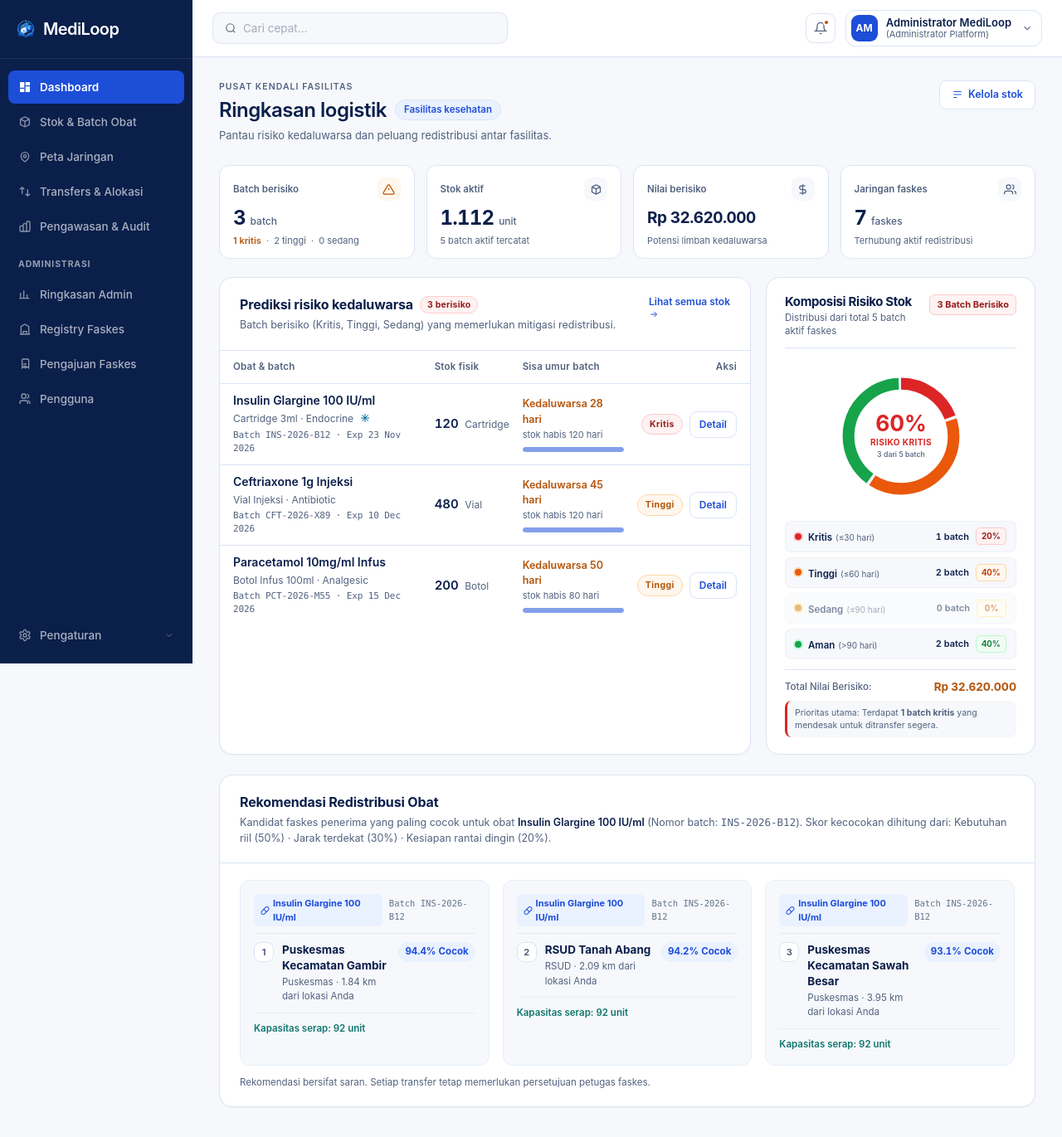
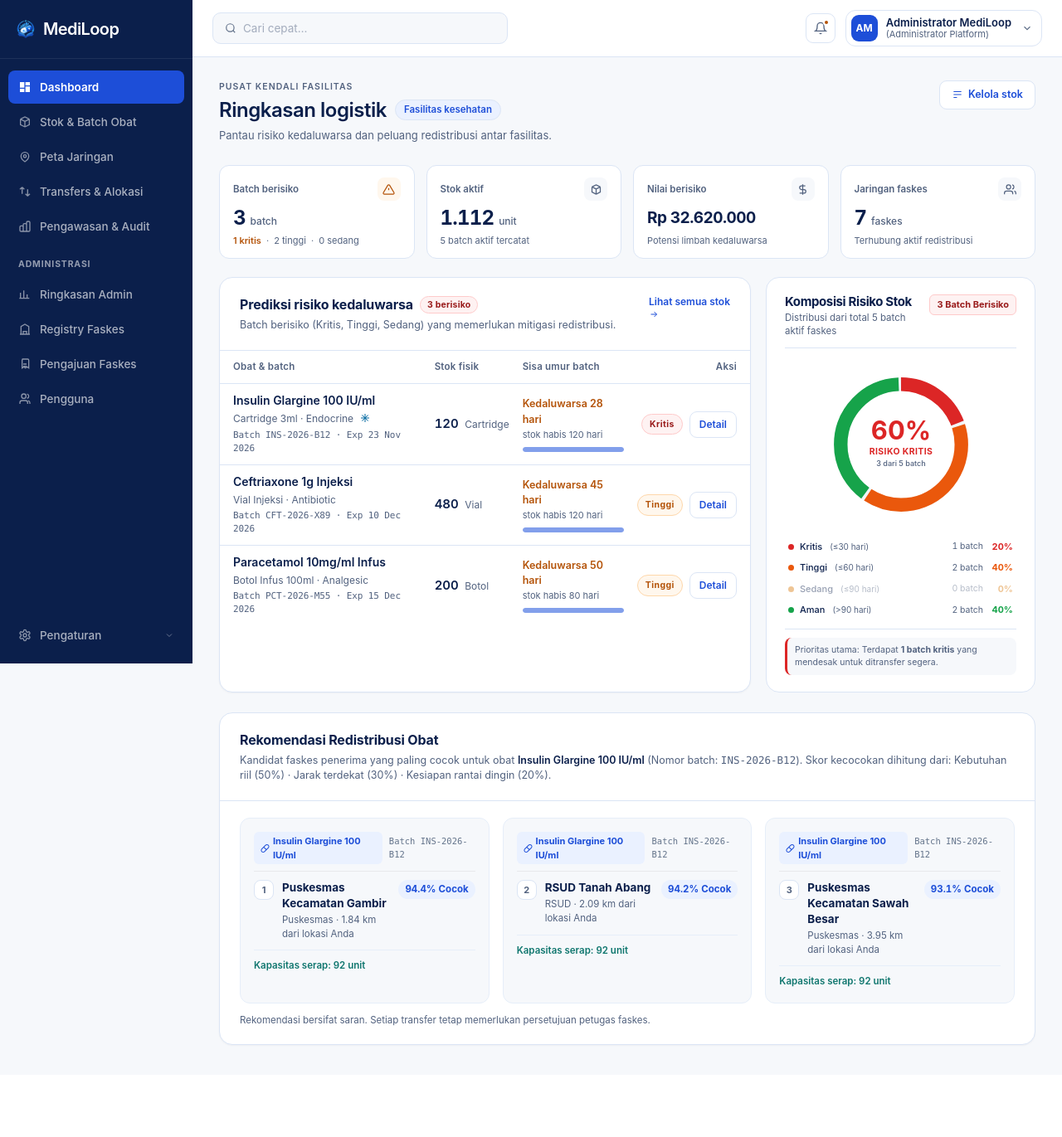
Before and after one commit to EvCamStudio/mediloop, a Laravel app: page /dashboard in a window 1280 px wide. Shown: the whole page at 83% size. After the commit the page ends 1261 px from the top, so only its background shows below. Run offline with Laravel 12, Linux system fonts and the light colour scheme; a user stored in the database is signed in; data comes from the database, SQL or seed files in the repository; style sheets or scripts are compiled from the project's sources; some libraries are stand-ins or nearby versions.

Commit message:
style(dashboard): enlarge donut chart to 200px, make legend slim and compact, and remove duplicate total risk metric

```diff
--- a/resources/views/dashboard.blade.php
+++ b/resources/views/dashboard.blade.php
@@ -20,8 +20,8 @@
     $mediumPercent = $totalBatches > 0 ? round(($mCount / $totalBatches) * 100) : 0;
     $lowPercent = $totalBatches > 0 ? round(($lCount / $totalBatches) * 100) : 0;
 
-    // SVG Donut calculation: radius = 72, circumference = 2 * pi * 72 = 452.389
-    $circumference = 452.389;
+    // SVG Donut calculation: radius = 80, circumference = 2 * pi * 80 = 502.655
+    $circumference = 502.655;
     $critLen = $totalBatches > 0 ? ($cCount / $totalBatches) * $circumference : 0;
     $highLen = $totalBatches > 0 ? ($hCount / $totalBatches) * $circumference : 0;
     $medLen = $totalBatches > 0 ? ($mCount / $totalBatches) * $circumference : 0;
@@ -335,20 +335,20 @@
 
             <!-- Big Centered Donut Chart -->
             <div class="ml-donut-wrapper-center">
-                <svg class="ml-donut-svg" viewBox="0 0 200 200" width="176" height="176" role="img" aria-label="Grafik persentase risiko stok obat">
-                    <circle cx="100" cy="100" r="72" class="ml-donut-track" />
-                    <g transform="rotate(-90 100 100)">
+                <svg class="ml-donut-svg" viewBox="0 0 220 220" width="200" height="200" role="img" aria-label="Grafik persentase risiko stok obat">
+                    <circle cx="110" cy="110" r="80" class="ml-donut-track" />
+                    <g transform="rotate(-90 110 110)">
                         @foreach($segments as $seg)
                             @php
                                 $dashLen = $hasMultiple ? max(2, $seg['len'] - 4) : $seg['len'];
                             @endphp
                             <circle
-                                cx="100"
-                                cy="100"
-                                r="72"
+                                cx="110"
+                                cy="110"
+                                r="80"
                                 fill="none"
                                 stroke="{{ $seg['color'] }}"
-                                stroke-width="16"
+                                stroke-width="18"
                                 stroke-dasharray="{{ number_format($dashLen, 2, '.', '') }} {{ number_format($circumference, 2, '.', '') }}"
                                 stroke-dashoffset="{{ number_format(-$seg['offset'], 2, '.', '') }}"
                                 stroke-linecap="butt"
@@ -360,81 +360,69 @@
                     </g>
                     <!-- Center dynamic label -->
                     @if($riskCount > 0)
-                        <text x="100" y="93" text-anchor="middle" class="ml-donut-center-val" fill="{{ $statusThemeColor }}">{{ $atRiskPercent }}%</text>
-                        <text x="100" y="112" text-anchor="middle" class="ml-donut-center-lbl" fill="{{ $statusThemeColor }}">{{ $statusTitle }}</text>
-                        <text x="100" y="128" text-anchor="middle" class="ml-donut-center-sub">{{ $riskCount }} dari {{ $totalBatches }} batch</text>
+                        <text x="110" y="103" text-anchor="middle" class="ml-donut-center-val" fill="{{ $statusThemeColor }}">{{ $atRiskPercent }}%</text>
+                        <text x="110" y="123" text-anchor="middle" class="ml-donut-center-lbl" fill="{{ $statusThemeColor }}">{{ $statusTitle }}</text>
+                        <text x="110" y="139" text-anchor="middle" class="ml-donut-center-sub">{{ $riskCount }} dari {{ $totalBatches }} batch</text>
                     @else
-                        <text x="100" y="93" text-anchor="middle" class="ml-donut-center-val" fill="#16A34A">100%</text>
-                        <text x="100" y="112" text-anchor="middle" class="ml-donut-center-lbl" fill="#16A34A">Kondisi Aman</text>
-                        <text x="100" y="128" text-anchor="middle" class="ml-donut-center-sub">Seluruh batch aman</text>
+                        <text x="110" y="103" text-anchor="middle" class="ml-donut-center-val" fill="#16A34A">100%</text>
+                        <text x="110" y="123" text-anchor="middle" class="ml-donut-center-lbl" fill="#16A34A">Kondisi Aman</text>
+                        <text x="110" y="139" text-anchor="middle" class="ml-donut-center-sub">Seluruh batch aman</text>
                     @endif
                 </svg>
             </div>
 
-            <!-- Breakdown list placed BELOW the pie chart -->
-            <div class="ml-breakdown-stacked">
-                <div class="ml-breakdown-item {{ $cCount > 0 ? 'is-active' : 'is-zero' }}">
-                    <div class="ml-breakdown-item-left">
-                        <span class="ml-breakdown-dot is-critical"></span>
-                        <div>
-                            <span class="ml-breakdown-name">Kritis</span>
-                            <span class="ml-breakdown-sub">(&le;30 hari)</span>
-                        </div>
+            <!-- Slim Compact Legend below Big Donut -->
+            <div class="ml-donut-legend-slim">
+                <div class="ml-legend-row {{ $cCount > 0 ? '' : 'is-muted' }}">
+                    <div class="ml-legend-left">
+                        <span class="ml-legend-dot" style="background: #DC2626;"></span>
+                        <span class="ml-legend-label">Kritis</span>
+                        <span class="ml-legend-sub">(&le;30 hari)</span>
                     </div>
-                    <div class="ml-breakdown-item-right">
-                        <span class="ml-breakdown-count">{{ $cCount }} batch</span>
-                        <span class="ml-breakdown-pill is-critical">{{ $criticalPercent }}%</span>
+                    <div class="ml-legend-right">
+                        <span class="ml-legend-count">{{ $cCount }} batch</span>
+                        <span class="ml-legend-pct" style="color: #DC2626;">{{ $criticalPercent }}%</span>
                     </div>
                 </div>
 
-                <div class="ml-breakdown-item {{ $hCount > 0 ? 'is-active' : 'is-zero' }}">
-                    <div class="ml-breakdown-item-left">
-                        <span class="ml-breakdown-dot is-high"></span>
-                        <div>
-                            <span class="ml-breakdown-name">Tinggi</span>
-                            <span class="ml-breakdown-sub">(&le;60 hari)</span>
-                        </div>
+                <div class="ml-legend-row {{ $hCount > 0 ? '' : 'is-muted' }}">
+                    <div class="ml-legend-left">
+                        <span class="ml-legend-dot" style="background: #EA580C;"></span>
+                        <span class="ml-legend-label">Tinggi</span>
+                        <span class="ml-legend-sub">(&le;60 hari)</span>
                     </div>
-                    <div class="ml-breakdown-item-right">
-                        <span class="ml-breakdown-count">{{ $hCount }} batch</span>
-                        <span class="ml-breakdown-pill is-high">{{ $highPercent }}%</span>
+                    <div class="ml-legend-right">
+                        <span class="ml-legend-count">{{ $hCount }} batch</span>
+                        <span class="ml-legend-pct" style="color: #EA580C;">{{ $highPercent }}%</span>
                     </div>
                 </div>
 
-                <div class="ml-breakdown-item {{ $mCount > 0 ? 'is-active' : 'is-zero' }}">
-                    <div class="ml-breakdown-item-left">
-                        <span class="ml-breakdown-dot is-medium"></span>
-                        <div>
-                            <span class="ml-breakdown-name">Sedang</span>
-                            <span class="ml-breakdown-sub">(&le;90 hari)</span>
-                        </div>
+                <div class="ml-legend-row {{ $mCount > 0 ? '' : 'is-muted' }}">
+                    <div class="ml-legend-left">
+                        <span class="ml-legend-dot" style="background: #D97706;"></span>
+                        <span class="ml-legend-label">Sedang</span>
+                        <span class="ml-legend-sub">(&le;90 hari)</span>
                     </div>
-                    <div class="ml-breakdown-item-right">
-                        <span class="ml-breakdown-count">{{ $mCount }} batch</span>
-                        <span class="ml-breakdown-pill is-medium">{{ $mediumPercent }}%</span>
+                    <div class="ml-legend-right">
+                        <span class="ml-legend-count">{{ $mCount }} batch</span>
+                        <span class="ml-legend-pct" style="color: #D97706;">{{ $mediumPercent }}%</span>
                     </div>
                 </div>
 
-                <div class="ml-breakdown-item {{ $lCount > 0 ? 'is-active' : 'is-zero' }}">
-                    <div class="ml-breakdown-item-left">
-                        <span class="ml-breakdown-dot is-low"></span>
-                        <div>
-                            <span class="ml-breakdown-name">Aman</span>
-                            <span class="ml-breakdown-sub">(&gt;90 hari)</span>
-                        </div>
+                <div class="ml-legend-row {{ $lCount > 0 ? '' : 'is-muted' }}">
+                    <div class="ml-legend-left">
+                        <span class="ml-legend-dot" style="background: #16A34A;"></span>
+                        <span class="ml-legend-label">Aman</span>
+                        <span class="ml-legend-sub">(&gt;90 hari)</span>
                     </div>
-                    <div class="ml-breakdown-item-right">
-                        <span class="ml-breakdown-count">{{ $lCount }} batch</span>
-                        <span class="ml-breakdown-pill is-low">{{ $lowPercent }}%</span>
+                    <div class="ml-legend-right">
+                        <span class="ml-legend-count">{{ $lCount }} batch</span>
+                        <span class="ml-legend-pct" style="color: #16A34A;">{{ $lowPercent }}%</span>
                     </div>
                 </div>
             </div>
 
             <div class="ml-stats-footer">
-                <div class="ml-stats-footer-metric">
-                    <span class="ml-stats-footer-lbl">Total Nilai Berisiko:</span>
-                    <span class="ml-stats-footer-val">Rp {{ number_format($totalProjectedWasteValue ?? 0, 0, ',', '.') }}</span>
-                </div>
                 <p class="ml-stats-footer-tip" style="border-left: 3px solid {{ $statusThemeColor }};">
                     @if($cCount > 0)
                         Prioritas utama: Terdapat <strong>{{ $cCount }} batch kritis</strong> yang mendesak untuk ditransfer segera.
--- a/resources/views/layouts/mediloop.blade.php
+++ b/resources/views/layouts/mediloop.blade.php
@@ -2333,7 +2333,7 @@
             display: flex;
             align-items: center;
             justify-content: center;
-            padding: 6px 0 14px;
+            padding: 4px 0 10px;
         }
         .ml-donut-svg {
             display: block;
@@ -2342,19 +2342,19 @@
         .ml-donut-track {
             fill: none;
             stroke: #F1F5F9;
-            stroke-width: 16;
+            stroke-width: 18;
         }
         .ml-donut-segment {
             transition: stroke-width 0.2s ease, opacity 0.2s ease;
             cursor: pointer;
         }
         .ml-donut-segment:hover {
-            stroke-width: 19;
+            stroke-width: 21;
             opacity: 0.92;
         }
         .ml-donut-center-val {
             font-family: var(--font-heading);
-            font-size: 30px;
+            font-size: 34px;
             font-weight: 700;
             line-height: 1;
         }
@@ -2372,108 +2372,67 @@
             fill: var(--ml-muted);
         }
 
-        /* Stacked Breakdown list below chart */
-        .ml-breakdown-stacked {
+        /* Slim, Compact Legend below Big Donut */
+        .ml-donut-legend-slim {
             display: flex;
             flex-direction: column;
-            gap: 6px;
-            margin-bottom: 12px;
-        }
-        .ml-breakdown-item {
+            gap: 4px;
+            margin: 2px 0 12px;
+            padding: 0 4px;
+        }
+        .ml-legend-row {
             display: flex;
             align-items: center;
             justify-content: space-between;
-            gap: 8px;
-            padding: 7px 11px;
-            border-radius: 8px;
-            background: var(--ml-surface);
-            border: 1px solid rgba(0,0,0,0.03);
-            transition: background 0.15s ease, border-color 0.15s ease;
-        }
-        .ml-breakdown-item:hover {
-            background: #fff;
-            border-color: var(--ml-border);
-        }
-        .ml-breakdown-item.is-zero {
-            opacity: 0.52;
-        }
-        .ml-breakdown-item-left {
-            display: flex;
-            align-items: center;
-            gap: 8px;
-            min-width: 0;
-        }
-        .ml-breakdown-dot {
-            width: 8px;
-            height: 8px;
+            font-size: 11px;
+            padding: 2.5px 0;
+            transition: opacity 0.15s ease;
+        }
+        .ml-legend-row.is-muted {
+            opacity: 0.42;
+        }
+        .ml-legend-left {
+            display: flex;
+            align-items: center;
+            gap: 7px;
+        }
+        .ml-legend-dot {
+            width: 7px;
+            height: 7px;
             border-radius: 50%;
             flex-shrink: 0;
         }
-        .ml-breakdown-dot.is-critical { background: #DC2626; box-shadow: 0 0 0 2px #FECACA; }
-        .ml-breakdown-dot.is-high { background: #EA580C; box-shadow: 0 0 0 2px #FED7AA; }
-        .ml-breakdown-dot.is-medium { background: #D97706; box-shadow: 0 0 0 2px #FDE68A; }
-        .ml-breakdown-dot.is-low { background: #16A34A; box-shadow: 0 0 0 2px #BBF7D0; }
-        .ml-breakdown-name {
-            font-weight: 600;
-            font-size: 11.5px;
+        .ml-legend-label {
             color: var(--ml-text);
-            white-space: nowrap;
-        }
-        .ml-breakdown-sub {
+            font-weight: 500;
+            font-size: 11px;
+        }
+        .ml-legend-sub {
             font-size: 10px;
             color: var(--ml-muted);
-            font-weight: normal;
-        }
-        .ml-breakdown-item-right {
+            margin-left: 2px;
+        }
+        .ml-legend-right {
             display: flex;
             align-items: center;
             gap: 8px;
             font-variant-numeric: tabular-nums;
-            flex-shrink: 0;
-        }
-        .ml-breakdown-count {
-            font-weight: 600;
-            color: var(--ml-text);
+        }
+        .ml-legend-count {
+            color: var(--ml-muted);
+            font-size: 10.5px;
+        }
+        .ml-legend-pct {
+            font-weight: 700;
             font-size: 11px;
-        }
-        .ml-breakdown-pill {
-            display: inline-flex;
-            align-items: center;
-            justify-content: center;
-            min-width: 36px;
-            padding: 2px 6px;
-            border-radius: 5px;
-            font-size: 10px;
-            font-weight: 700;
-            text-align: center;
-        }
-        .ml-breakdown-pill.is-critical { background: #FEF2F2; color: #991B1B; border: 1px solid #FECACA; }
-        .ml-breakdown-pill.is-high { background: #FFF7ED; color: #C2410C; border: 1px solid #FED7AA; }
-        .ml-breakdown-pill.is-medium { background: #FFFBEB; color: #B45309; border: 1px solid #FDE68A; }
-        .ml-breakdown-pill.is-low { background: #F0FDF4; color: #15803D; border: 1px solid #BBF7D0; }
+            min-width: 28px;
+            text-align: right;
+        }
 
         .ml-stats-footer {
             margin-top: auto;
             padding-top: 10px;
             border-top: 1px solid var(--ml-border);
-        }
-        .ml-stats-footer-metric {
-            display: flex;
-            align-items: center;
-            justify-content: space-between;
-            gap: 8px;
-            font-size: 11.5px;
-            margin-bottom: 6px;
-        }
-        .ml-stats-footer-lbl {
-            color: var(--ml-muted);
-            font-weight: 500;
-        }
-        .ml-stats-footer-val {
-            font-family: var(--font-heading);
-            font-weight: 700;
-            color: #B45309;
-            font-size: 13.5px;
         }
         .ml-stats-footer-tip {
             font-size: 10.5px;
```
